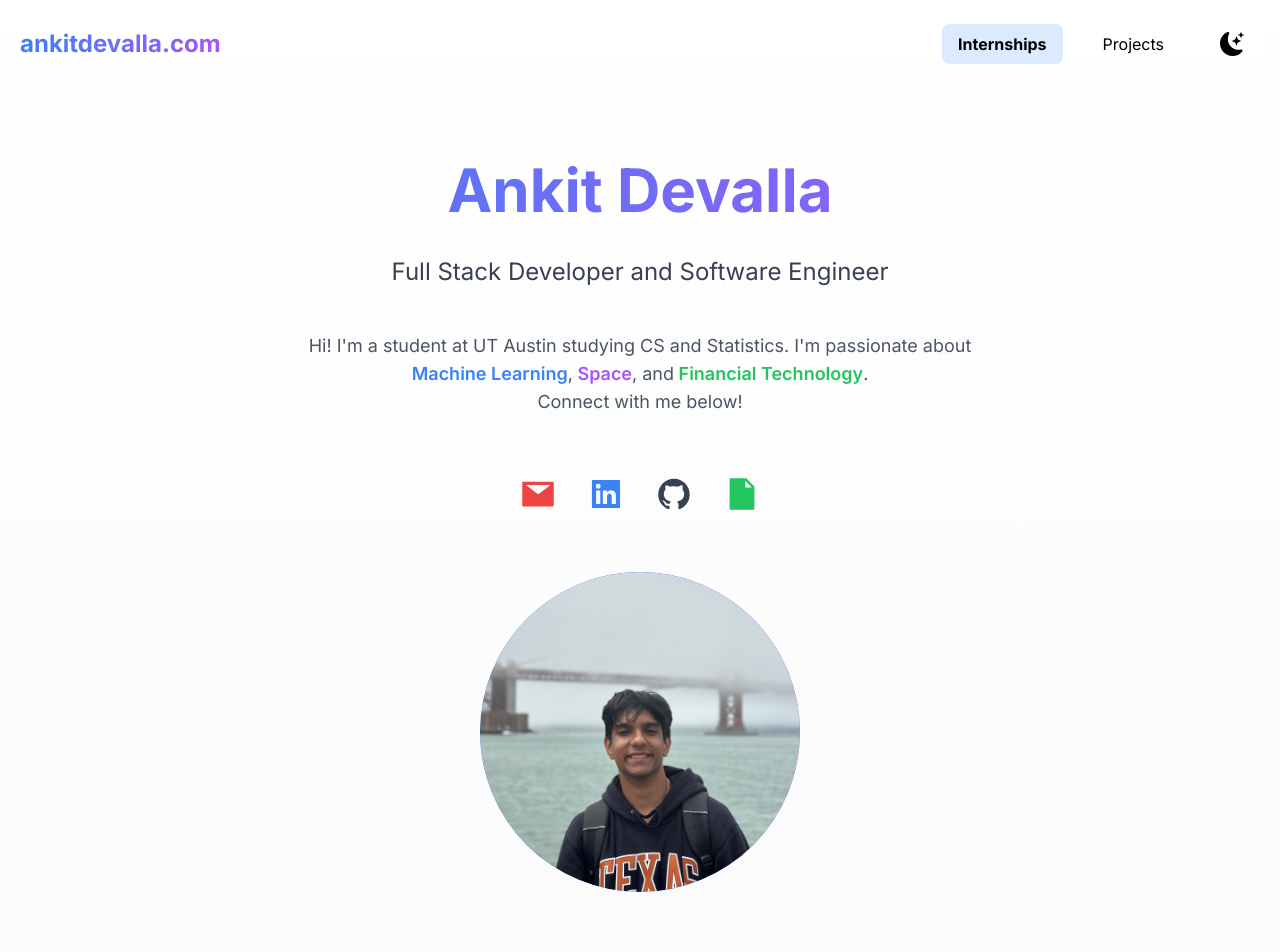
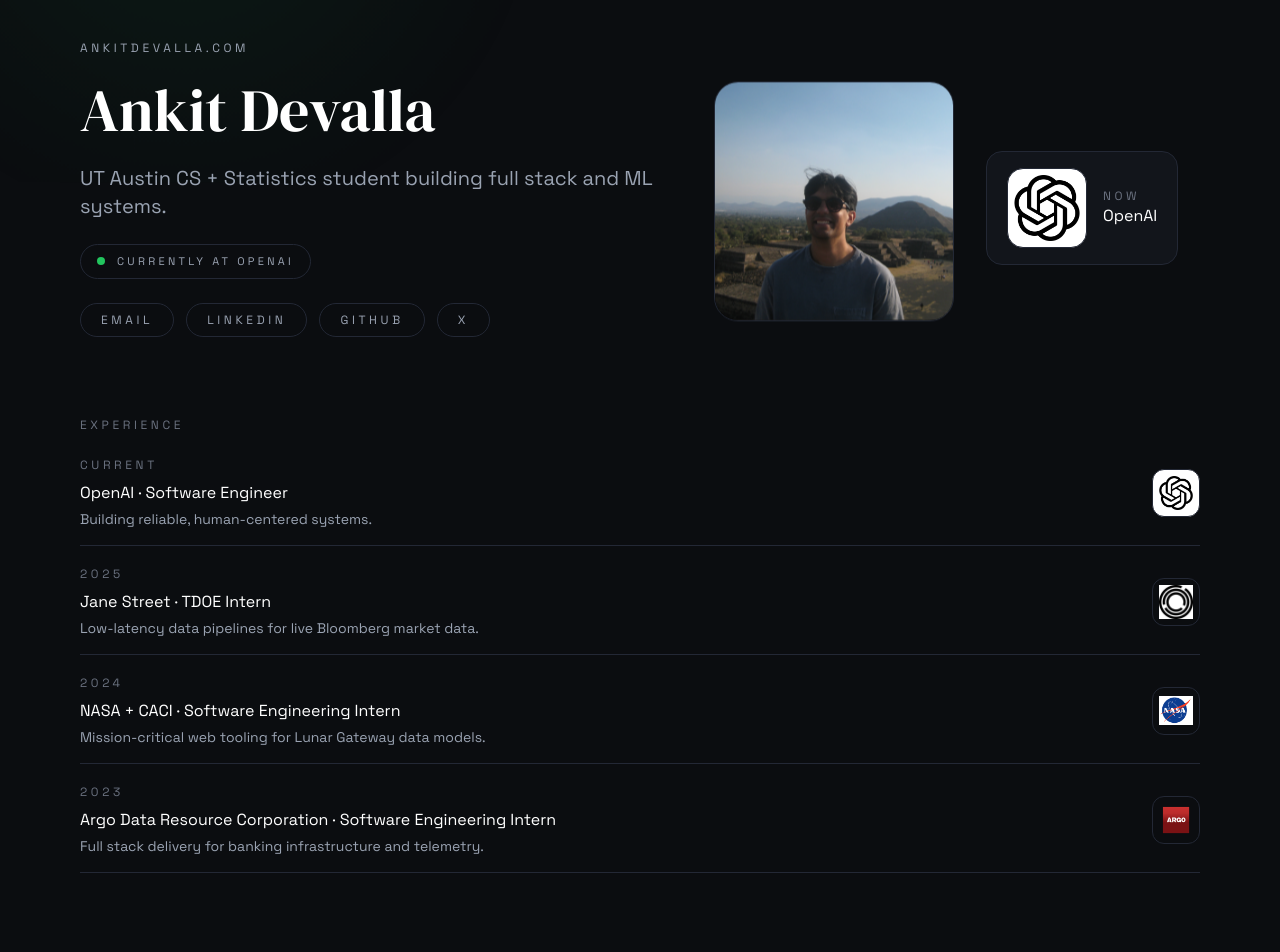
Before and after one commit to ankitdevalla/ankitdevalla.github.io, a Next.js app: page / in a window 1280 px wide. Shown: the top 952 px of the page. Built offline with nearby package versions, Linux system fonts and the light colour scheme.

Commit message:
Simplify homepage layout

```diff
--- a/app/globals.css
+++ b/app/globals.css
@@ -3,24 +3,94 @@
 @tailwind utilities;
 
 :root {
-  --foreground-rgb: 0, 0, 0;
-  --background-start-rgb: 214, 219, 220;
-  --background-end-rgb: 255, 255, 255;
+  --bg: #0b0d10;
+  --panel: #12151b;
+  --border: #232835;
+  --text: #e5e7eb;
+  --muted: #9aa3b2;
+  --accent: #22c55e;
+}
+
+* {
+  box-sizing: border-box;
 }
 
 body {
-  color: rgb(var(--foreground-rgb));
-  background: linear-gradient(
-      to bottom,
-      transparent,
-      rgb(var(--background-end-rgb))
-    )
-    rgb(var(--background-start-rgb));
+  color: var(--text);
+  background: var(--bg);
+  font-family: var(--font-body), ui-sans-serif, system-ui, -apple-system, sans-serif;
 }
 
-@font-face {
-  font-family: 'Open Sans';
-  src: url('https://fonts.gstatic.com/s/opensans/v15/mem8YaGs126MiZpBA-UFVZ0e.ttf') format('truetype');
-  font-weight: normal;
-  font-style: normal;
+.font-heading {
+  font-family: var(--font-heading), ui-serif, Georgia, serif;
 }
+
+.font-body {
+  font-family: var(--font-body), ui-sans-serif, system-ui, -apple-system, sans-serif;
+}
+
+::selection {
+  background: rgba(34, 197, 94, 0.35);
+}
+
+@keyframes floatSlow {
+  0% {
+    transform: translateY(0px);
+  }
+  50% {
+    transform: translateY(-10px);
+  }
+  100% {
+    transform: translateY(0px);
+  }
+}
+
+@keyframes fadeUp {
+  0% {
+    opacity: 0;
+    transform: translateY(16px);
+  }
+  100% {
+    opacity: 1;
+    transform: translateY(0px);
+  }
+}
+
+@keyframes drift {
+  0% {
+    transform: translateY(0px) translateX(0px);
+  }
+  50% {
+    transform: translateY(-12px) translateX(10px);
+  }
+  100% {
+    transform: translateY(0px) translateX(0px);
+  }
+}
+
+.float-slow {
+  animation: floatSlow 8s ease-in-out infinite;
+}
+
+.fade-up {
+  opacity: 0;
+  animation: fadeUp 700ms ease forwards;
+}
+
+.ambient {
+  position: absolute;
+  inset: -20% -10% auto -10%;
+  height: 55vh;
+  background: radial-gradient(600px circle at 20% 30%, rgba(34, 197, 94, 0.22), transparent 60%);
+  opacity: 0.35;
+  animation: drift 18s ease-in-out infinite;
+  pointer-events: none;
+}
+
+@media (prefers-reduced-motion: reduce) {
+  .float-slow,
+  .fade-up,
+  .ambient {
+    animation: none;
+  }
+}
--- a/app/layout.js
+++ b/app/layout.js
@@ -1,20 +1,26 @@
 import './globals.css'
-import { Inter } from 'next/font/google'
-import avatar from '../public/avatar.jpg';
+import { Space_Grotesk, DM_Serif_Display } from 'next/font/google'
 
+const spaceGrotesk = Space_Grotesk({
+  subsets: ['latin'],
+  variable: '--font-body',
+})
 
-const inter = Inter({ subsets: ['latin'] })
+const dmSerif = DM_Serif_Display({
+  subsets: ['latin'],
+  weight: ['400'],
+  variable: '--font-heading',
+})
 
 export const metadata = {
   title: 'Ankit Devalla',
-  description: 'Ankit Devalla\'s website',
-  picture: avatar,
-};
+  description: "Ankit Devalla's website",
+}
 
 export default function RootLayout({ children }) {
   return (
     <html lang="en">
-      <body className={inter.className}>{children}</body>
+      <body className={`${spaceGrotesk.variable} ${dmSerif.variable} font-body`}>{children}</body>
     </html>
   )
 }
--- a/app/page.js
+++ b/app/page.js
@@ -1,103 +1,210 @@
 'use client'
-import Head from 'next/head';
-import { BsFillMoonStarsFill } from 'react-icons/bs';
-import { AiFillLinkedin, AiFillGithub, AiFillMail, AiFillFile } from 'react-icons/ai';
-import Image from 'next/image';
-import avatar from '../public/avatar.jpg';
-import { useEffect, useState } from 'react';
-import Internships from './internships';
-import Projects from './projects';
+
+import Image from 'next/image'
+import {
+  AiFillLinkedin,
+  AiFillGithub,
+  AiFillMail,
+  AiFillFile,
+} from 'react-icons/ai'
+import avatar from '../public/avatar.jpg'
+import ad from '../public/ad.png'
+import openai from '../public/openai.png'
+import nasa from '../public/nasa.png'
+import argo from '../public/argo.png'
+import mm from '../public/mm.webp'
+import vet from '../public/vet.jpg'
+import logo2 from '../public/logo2.webp'
+
+const experiences = [
+  {
+    id: 'openai',
+    company: 'OpenAI',
+    role: 'Software Engineer',
+    period: 'Current',
+    logo: openai,
+    highlight: 'Building reliable, human-centered systems.',
+  },
+  {
+    id: 'jane',
+    company: 'Jane Street',
+    role: 'TDOE Intern',
+    period: '2025',
+    logo: '/js.jpeg',
+    highlight: 'Low-latency data pipelines for live Bloomberg market data.',
+  },
+  {
+    id: 'nasa',
+    company: 'NASA + CACI',
+    role: 'Software Engineering Intern',
+    period: '2024',
+    logo: nasa,
+    highlight: 'Mission-critical web tooling for Lunar Gateway data models.',
+  },
+  {
+    id: 'argo',
+    company: 'Argo Data Resource Corporation',
+    role: 'Software Engineering Intern',
+    period: '2023',
+    logo: argo,
+    highlight: 'Full stack delivery for banking infrastructure and telemetry.',
+  },
+]
+
+const projects = [
+  {
+    id: 'bracketbrain',
+    title: 'BracketBrain',
+    link: 'https://bracketbrain.streamlit.app',
+    image: mm,
+    summary: 'March Madness prediction platform blending live odds with ML-driven insights.',
+  },
+  {
+    id: 'meal-planner',
+    title: 'Smart Meal Planner',
+    image: logo2,
+    summary: 'Personalized recipes from your pantry, with fine-tuned generation.',
+  },
+  {
+    id: 'vetassist',
+    title: 'VetAssist',
+    image: vet,
+    summary: 'A resource hub for veterans with targeted filtering and secure access.',
+  },
+]
 
 export default function Home() {
-  const [darkMode, setDarkMode] = useState(false);
-  const [activeTab, setActiveTab] = useState('Internships');
-  const [isLoading, setIsLoading] = useState(true);
-
-  useEffect(() => {
-    setTimeout(() => {
-      document.querySelector('.transition-opacity').classList.remove('opacity-0');
-      setIsLoading(false);
-    }, 100);
-  }, []);
-
   return (
-    <div className={`transition-colors duration-500 ${darkMode ? 'dark' : ''}`}>
-      <Head>
-        <title>Ankit Devalla Portfolio</title>
-        <meta name="description" content="Ankit Devalla's Website"></meta>
-        <link rel="icon" href="/avatar.jpg" />
-      </Head>
-      <main className='bg-gradient-to-b from-white to-gray-100 dark:from-gray-900 dark:to-gray-800'>
-        <section className={`min-h-screen transition-all duration-1000 ${isLoading ? 'opacity-0 translate-y-10' : 'opacity-100 translate-y-0'}`}>
-          <nav className='py-6 mb-8 flex justify-between items-center backdrop-blur-sm bg-white/30 dark:bg-black/30 sticky top-0 z-50 px-5'>
-            <h1 className='text-2xl font-bold bg-gradient-to-r from-blue-500 to-purple-500 bg-clip-text text-transparent hover:scale-105 transition-transform'>
-              ankitdevalla.com
+    <div className="relative min-h-screen overflow-hidden bg-[#0b0d10] text-[#e5e7eb]">
+      <div className="ambient" />
+      <main className="relative px-6 pb-24 pt-10 md:px-12 lg:px-20">
+        <section className="fade-up">
+          <p className="text-xs uppercase tracking-[0.3em] text-[#9aa3b2]">ankitdevalla.com</p>
+          <div className="mt-6 grid gap-10 lg:grid-cols-[1.1fr_0.9fr] lg:items-center">
+            <div className="space-y-6">
+              <h1 className="font-heading text-4xl leading-tight text-white md:text-6xl">
+                Ankit Devalla
               </h1>
-            <ul className='flex items-center space-x-6'>
-              <li
-                className={`px-4 py-2 cursor-pointer transition-all duration-300 hover:text-blue-500 rounded-lg text-black dark:text-white
-                  ${activeTab === 'Internships' ? 'bg-blue-100 dark:bg-blue-900 font-bold' : ''}`}
-                onClick={() => setActiveTab('Internships')}
+              <p className="text-lg text-[#9aa3b2] md:text-xl">
+                UT Austin CS + Statistics student building full stack and ML systems.
+              </p>
+              <div className="inline-flex items-center gap-3 rounded-full border border-[#232835] px-4 py-2 text-[11px] uppercase tracking-[0.3em] text-[#9aa3b2]">
+                <span className="h-2 w-2 rounded-full bg-[#22c55e]" />
+                Currently at OpenAI
+              </div>
+              <div className="flex flex-wrap gap-3">
+                <a
+                  href="mailto:devalla.ankit@gmail.com"
+                  className="rounded-full border border-[#232835] px-5 py-2 text-xs uppercase tracking-[0.3em] text-[#9aa3b2] transition hover:border-[#22c55e] hover:text-[#22c55e]"
                 >
-                Internships
-              </li>
-              <li
-                className={`px-4 py-2 cursor-pointer transition-all duration-300 hover:text-blue-500 rounded-lg text-black dark:text-white
-                  ${activeTab === 'Projects' ? 'bg-blue-100 dark:bg-blue-900 font-bold' : ''}`}
-                onClick={() => setActiveTab('Projects')}
+                  Email
+                </a>
+                <a
+                  href="https://www.linkedin.com/in/ankit-devalla/"
+                  className="rounded-full border border-[#232835] px-5 py-2 text-xs uppercase tracking-[0.3em] text-[#9aa3b2] transition hover:border-[#22c55e] hover:text-[#22c55e]"
                 >
-                Projects
-              </li>
-              <li className='px-4'>
-                <BsFillMoonStarsFill
-                  onClick={() => setDarkMode(!darkMode)}
-                  className='cursor-pointer text-2xl hover:rotate-45 transition-transform duration-300 hover:text-yellow-500 text-black dark:text-white'
-                />
-              </li>
-            </ul>
-          </nav>
-          <div className='text-center p-10 space-y-6'>
-            <h2 className='text-6xl font-bold bg-gradient-to-r from-blue-500 to-purple-500 bg-clip-text text-transparent hover:scale-105 transition-transform'>
-              Ankit Devalla
-            </h2>
-            <h3 className='text-2xl py-3 text-gray-700 dark:text-gray-300'>
-              Full Stack Developer and Software Engineer
-            </h3>
-            <p className='text-lg py-2 leading-7 text-gray-600 dark:text-gray-400 max-w-2xl mx-auto'>
-              Hi! I'm a student at UT Austin studying CS and Statistics. I'm passionate about
-              <span className='text-blue-500 font-semibold'> Machine Learning</span>,
-              <span className='text-purple-500 font-semibold'> Space</span>, and
-              <span className='text-green-500 font-semibold'> Financial Technology</span>.
-              <br />Connect with me below!
-            </p>
-          </div>
-          <div className='flex justify-center gap-8 py-3'>
-            <a href='mailto:devalla.ankit@gmail.com' className='transform hover:scale-125 transition-transform duration-300'>
-              <AiFillMail className='text-4xl text-red-500 hover:text-red-600' />
+                  LinkedIn
                 </a>
-            <a href='https://www.linkedin.com/in/ankit-devalla/' className='transform hover:scale-125 transition-transform duration-300'>
-              <AiFillLinkedin className='text-4xl text-blue-500 hover:text-blue-600' />
+                <a
+                  href="https://github.com/ankitdevalla"
+                  className="rounded-full border border-[#232835] px-5 py-2 text-xs uppercase tracking-[0.3em] text-[#9aa3b2] transition hover:border-[#22c55e] hover:text-[#22c55e]"
+                >
+                  GitHub
                 </a>
-            <a href='https://github.com/ankitdevalla' className='transform hover:scale-125 transition-transform duration-300'>
-              <AiFillGithub className='text-4xl text-gray-700 hover:text-gray-800 dark:text-gray-300 dark:hover:text-gray-400' />
-            </a>
-            <a href='https://docs.google.com/document/d/19W-2Omghhx8s_tD5q0sNNCOZRU5XWq641uwVm1SjBv0/view?usp=sharing' className='transform hover:scale-125 transition-transform duration-300'>
-              <AiFillFile className='text-4xl text-green-500 hover:text-green-600' />
+                <a
+                  href="https://x.com/DevallaAnkit"
+                  className="rounded-full border border-[#232835] px-5 py-2 text-xs uppercase tracking-[0.3em] text-[#9aa3b2] transition hover:border-[#22c55e] hover:text-[#22c55e]"
+                >
+                  X
                 </a>
               </div>
-          <div className='relative mx-auto w-80 h-80 mt-12 group cursor-pointer'>
-            <div className='absolute inset-0 bg-gradient-to-r from-blue-500 to-purple-500 rounded-full animate-pulse'></div>
-            <div className='relative w-full h-full rounded-full overflow-hidden transform group-hover:scale-105 transition-transform duration-300'>
-              <Image src={avatar} layout="fill" objectFit='cover' className='rounded-full' />
+            </div>
+
+            <div className="flex items-center gap-8">
+              <div className="relative h-60 w-60 overflow-hidden rounded-3xl border border-[#232835] float-slow">
+                <Image
+                  src={ad}
+                  alt="Ankit Devalla"
+                  fill
+                  sizes="160px"
+                  className="object-cover"
+                />
+              </div>
+              <div className="flex items-center gap-4 rounded-2xl border border-[#232835] bg-[#12151b] px-5 py-4">
+                <div className="relative h-20 w-20 overflow-hidden rounded-2xl border border-[#232835] bg-white">
+                  <Image
+                    src={openai}
+                    alt="OpenAI"
+                    fill
+                    sizes="56px"
+                    className="object-contain p-1.5"
+                  />
+                </div>
+                <div>
+                  <p className="text-xs uppercase tracking-[0.3em] text-[#6b7280]">Now</p>
+                  <p className="text-base text-white">OpenAI</p>
+                </div>
+              </div>
             </div>
           </div>
         </section>
 
-        <div className='transition-opacity duration-500'>
-          {activeTab === 'Internships' && <Internships />}
-          {activeTab === 'Projects' && <Projects />}
+        <section className="mt-20 fade-up" style={{ animationDelay: '120ms' }}>
+          <h2 className="text-xs uppercase tracking-[0.3em] text-[#6b7280]">Experience</h2>
+          <div className="mt-6 space-y-5">
+            {experiences.map((experience) => (
+              <div
+                key={experience.id}
+                className="flex flex-wrap items-center justify-between gap-4 border-b border-[#232835] pb-4"
+              >
+                <div>
+                  <p className="text-xs uppercase tracking-[0.3em] text-[#6b7280]">{experience.period}</p>
+                  <p className="mt-2 text-white">
+                    {experience.company} · {experience.role}
+                  </p>
+                  <p className="mt-1 text-sm text-[#9aa3b2]">{experience.highlight}</p>
                 </div>
+                <div
+                  className={`relative h-12 w-12 overflow-hidden rounded-xl border border-[#232835] ${
+                    experience.id === 'openai' ? 'bg-white' : 'bg-[#0b0d10]'
+                  }`}
+                >
+                  <Image
+                    src={experience.logo}
+                    alt={experience.company}
+                    fill
+                    sizes="48px"
+                    className="object-contain p-1.5"
+                  />
+                </div>
+              </div>
+            ))}
+          </div>
+        </section>
+
+        <section className="mt-20 fade-up" style={{ animationDelay: '220ms' }}>
+          <h2 className="text-xs uppercase tracking-[0.3em] text-[#6b7280]">Projects</h2>
+          <div className="mt-6 space-y-4">
+            {projects.map((project) => (
+              <div
+                key={project.id}
+                className="flex flex-wrap items-center justify-between gap-4 border-b border-[#232835] pb-4"
+              >
+                <p className="text-white">
+                  {project.link ? (
+                    <a href={project.link} className="transition hover:text-[#22c55e]">
+                      {project.title}
+                    </a>
+                  ) : (
+                    project.title
+                  )}
+                </p>
+                <p className="text-sm text-[#9aa3b2]">{project.summary}</p>
+              </div>
+            ))}
+          </div>
+        </section>
       </main>
     </div>
-  );
+  )
 }
```
Also changed, not shown: public/ad.png (added), public/openai.png (added). Lines whose indentation alone changed are shown as unchanged.
